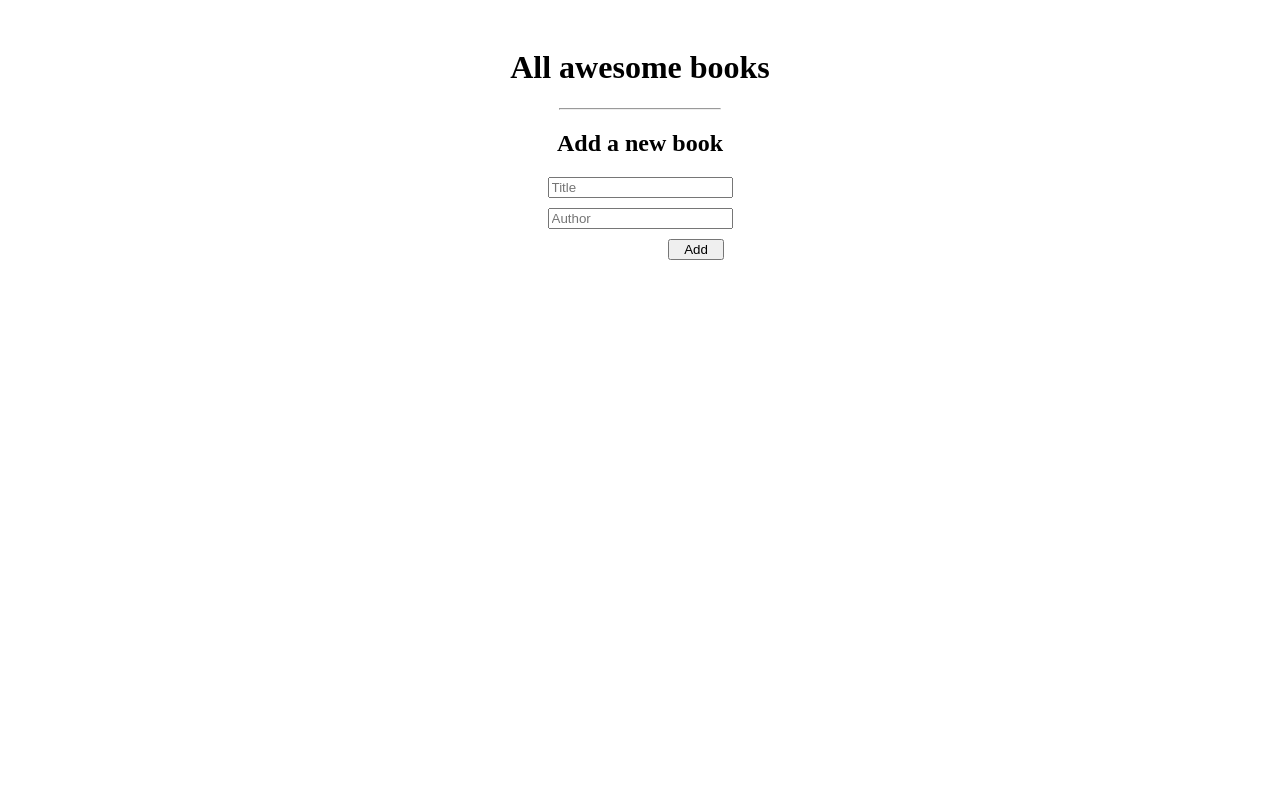
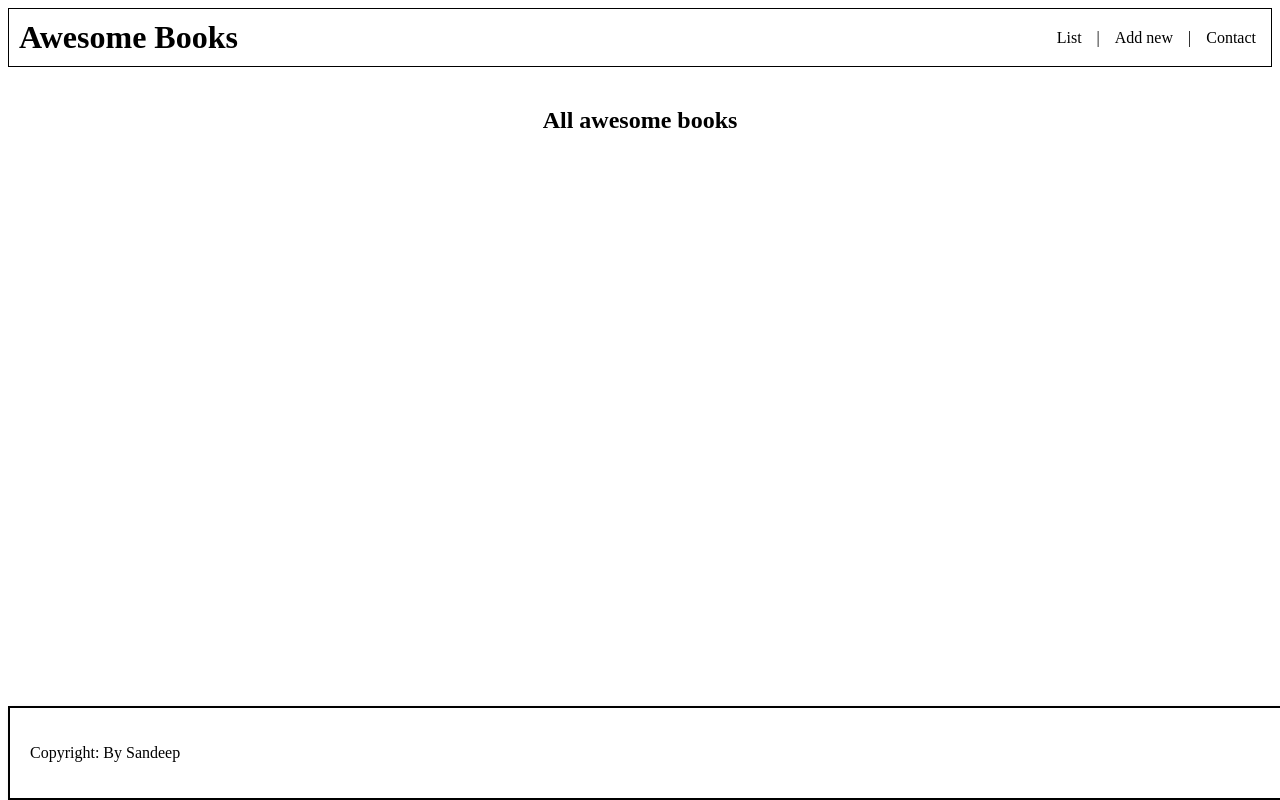
Before and after one commit to mailsg/__Awesome-Books__, a website: page index.html in a window 1280 px wide. Drawn offline with Linux system fonts and the light colour scheme.

Commit message:
Add navigation and functionality to the app

```diff
--- a/index.html
+++ b/index.html
@@ -8,31 +8,57 @@
         <title>Awesome Books</title>
     </head>
     <body>
+        <div class="navbar">
+          <div class="navbar-title">
+            <h1>Awesome Books</h1>
+          </div>
+          <div class="navbar-links">
+            <ul>
+              <li><a href="#" class="active" id="books-link">List</a></li>
+              <li><span class="separator">|</span></li>
+              <li><a href="#" id="add-link">Add new</a></li>
+              <li><span class="separator">|</span></li>
+              <li><a href="#" id="contact-link">Contact</a></li>
+            </ul>
+          </div>
+        </div>
+
         <div class="container">
-            <h1>All awesome books</h1>
+          <div id="books-section" class="section">
+            <h2>All awesome books</h2>
+            <div id="table-container" class="table-container">
+              <table id="books-table">
+                <tbody></tbody>
+              </table>
+            </div>
+          </div>
 
-            <div id="table-container" class="table-container"></div>
-
-            <hr>
-
+          <div id="add-section" class="section hidden">
             <h2>Add a new book</h2>
-
             <div class="form-container">
-
               <div class="input-container">
                 <input type="text" id="title-input" placeholder="Title">
               </div>
-
               <div class="input-container">
                 <input type="text" id="author-input" placeholder="Author">
               </div>
-
               <div class="button-container">
                 <button id="add-button">Add</button>
               </div>
-
             </div>
           </div>
+
+          <div id="contact-section" class="section hidden">
+            <h2>Contact Information</h2>
+            <p>Email: info@example.com</p>
+            <p>Phone: 123-456-7890</p>
+          </div>
+        </div>
+
+        <div id="current-date"></div>
+        <footer>
+            <p>Copyright: By Sandeep</p>
+        </footer>
         <script src="index.js"></script>
       </body>
 </html>
--- a/index.js
+++ b/index.js
@@ -1,5 +1,4 @@
-/*  eslint-disable max-classes-per-file, no-unused-vars, no-use-before-define */
-
+/*  eslint-disable max-classes-per-file, no-unused-vars */
 class Book {
   constructor(title, author) {
     this.title = title;
@@ -14,15 +13,16 @@ class Library {
 
   renderTable() {
     const tableContainer = document.getElementById('table-container');
+    const table = document.getElementById('books-table');
+    const tbody = table.getElementsByTagName('tbody')[0];
+    tbody.innerHTML = '';
 
     if (this.books.length === 0) {
-      tableContainer.innerHTML = '';
       tableContainer.style.display = 'none';
       return;
     }
 
-    tableContainer.innerHTML = '';
-    const table = document.createElement('table');
+    tableContainer.style.display = 'block';
 
     this.books.forEach((book, index) => {
       const rowColor = index % 2 === 0 ? 'row-grey' : 'row-white';
@@ -43,11 +43,8 @@ class Library {
       removeButtonCell.appendChild(removeButton);
       row.appendChild(removeButtonCell);
 
-      table.appendChild(row);
+      tbody.appendChild(row);
     });
-
-    tableContainer.appendChild(table);
-    tableContainer.style.display = 'block';
   }
 
   addBook() {
@@ -83,5 +80,39 @@ document.addEventListener('DOMContentLoaded', () => {
     library.addBook();
   });
 
+  const booksLink = document.getElementById('books-link');
+  const addLink = document.getElementById('add-link');
+  const contactLink = document.getElementById('contact-link');
+
+  booksLink.addEventListener('click', () => {
+    addLink.classList.remove('active');
+    contactLink.classList.remove('active');
+    booksLink.classList.add('active');
+    document.getElementById('books-section').style.display = 'block';
+    document.getElementById('add-section').style.display = 'none';
+    document.getElementById('contact-section').style.display = 'none';
+  });
+
+  addLink.addEventListener('click', () => {
+    booksLink.classList.remove('active');
+    contactLink.classList.remove('active');
+    addLink.classList.add('active');
+    document.getElementById('books-section').style.display = 'none';
+    document.getElementById('add-section').style.display = 'block';
+    document.getElementById('contact-section').style.display = 'none';
+  });
+
+  contactLink.addEventListener('click', () => {
+    booksLink.classList.remove('active');
+    addLink.classList.remove('active');
+    contactLink.classList.add('active');
+    document.getElementById('books-section').style.display = 'none';
+    document.getElementById('add-section').style.display = 'none';
+    document.getElementById('contact-section').style.display = 'block';
+  });
+
   library.renderTable();
+
+  // Set the list section as the default on page load
+  booksLink.click();
 });
--- a/style.css
+++ b/style.css
@@ -65,3 +65,66 @@ hr {
   margin-left: 7rem;
   width: 3.5rem;
 }
+
+/* ...existing styles... */
+
+/* ...existing styles... */
+
+.navbar {
+  background-color: white;
+  border: 1px solid black;
+  padding: 10px;
+  display: flex;
+  justify-content: space-between;
+  align-items: center;
+}
+
+.navbar-title h1 {
+  margin: 0;
+}
+
+.navbar-links ul {
+  list-style: none;
+  margin: 0;
+  padding: 0;
+  display: flex;
+  align-items: center;
+}
+
+.navbar-links ul li {
+  margin-left: 10px;
+  position: relative;
+}
+
+.navbar-links ul li:first-child {
+  margin-left: 0;
+}
+
+.navbar-links ul li a {
+  text-decoration: none;
+  color: black;
+  padding: 5px;
+}
+
+.navbar-links ul li a:not(:last-child)::after {
+  content: "|";
+  margin-left: 5px;
+}
+
+footer {
+  padding: 20px;
+  box-shadow: 3px 3px 5px rgba(0, 0, 0, 0.3);
+  border: 2px solid #000;
+  position: fixed;
+  width: 100%;
+  bottom: 0;
+}
+
+/* .navbar-links ul li .separator {
+    position: absolute;
+    top: 50%;
+    left: 100%;
+    transform: translateY(-50%);
+    margin-left: 5px;
+    font-weight: bold;
+  } */
```
Lines whose indentation alone changed are shown as unchanged.
